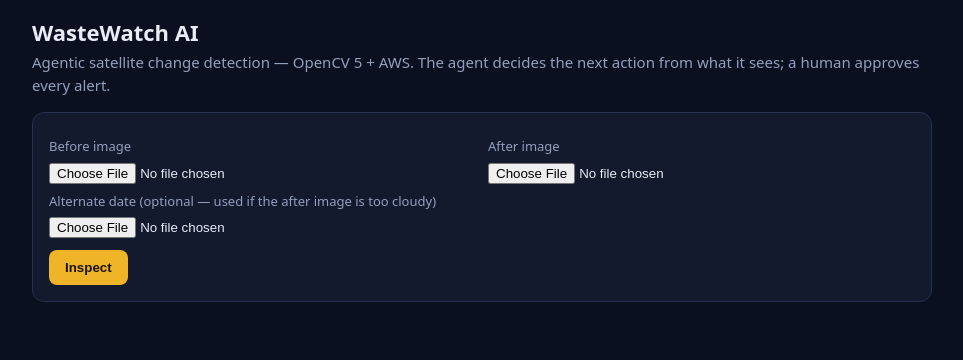
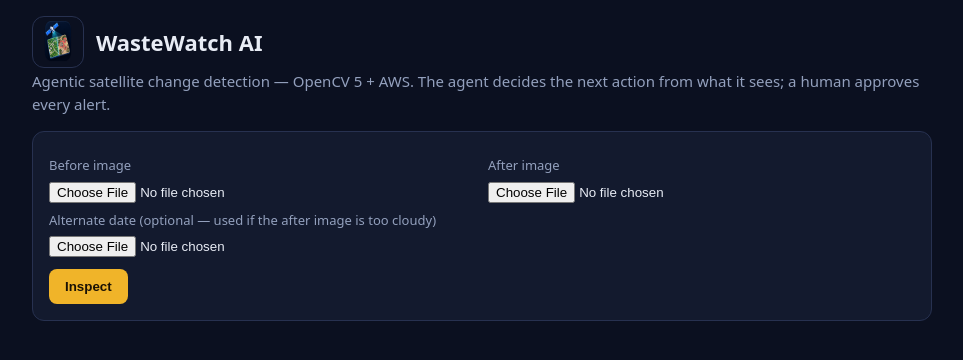
Before and after one commit to Aakashdeep-Srivastava/wastewatch-ai, a FastAPI app: page / in a window 1280 px wide. Shown: the top 360 px of the page, without its empty margins (158-1121 px from the left). Run offline with FastAPI, Linux system fonts and the light colour scheme.

Commit message:
Add satellite icon as logo and favicon

```diff
--- a/app/main.py
+++ b/app/main.py
@@ -12,19 +12,27 @@ import shutil
 import cv2 as cv
 
 from fastapi import FastAPI, UploadFile, File, Form, Header, HTTPException
-from fastapi.responses import HTMLResponse, JSONResponse
+from fastapi.responses import HTMLResponse, JSONResponse, FileResponse
 from fastapi.staticfiles import StaticFiles
 
 from . import agent, store
 
 OUT = os.getenv("ORBIT_OUT", "out")
 os.makedirs(OUT, exist_ok=True)
+STATIC = os.path.join(os.path.dirname(__file__), "static")
+LOGO = os.path.join(STATIC, "logo.png")
 MAX_BYTES = int(os.getenv("MAX_UPLOAD_BYTES", str(20 * 1024 * 1024)))   # 20 MB/file
 MAX_PIXELS = int(os.getenv("MAX_PIXELS", str(40_000_000)))             # ~40 MP
 REVIEWER_TOKEN = os.getenv("REVIEWER_TOKEN", "dev-reviewer-token")      # set in prod!
 
 app = FastAPI(title="WasteWatch AI")
 app.mount("/out", StaticFiles(directory=OUT), name="out")
+app.mount("/static", StaticFiles(directory=STATIC), name="static")
+
+
+@app.get("/favicon.ico", include_in_schema=False)
+def favicon():
+    return FileResponse(LOGO)
 
 
 @app.get("/", response_class=HTMLResponse)
--- a/app/templates/index.html
+++ b/app/templates/index.html
@@ -4,6 +4,9 @@
 <meta charset="utf-8"/>
 <meta name="viewport" content="width=device-width, initial-scale=1"/>
 <title>WasteWatch AI</title>
+<link rel="icon" type="image/png" href="/static/logo.png"/>
+<link rel="apple-touch-icon" href="/static/logo.png"/>
+<meta name="theme-color" content="#0b1020"/>
 <style>
   :root { --bg:#0b1020; --card:#131a2e; --ink:#e8ecf5; --mut:#93a0bd;
           --acc:#f0b429; --ok:#2fbf71; --warn:#e5484d; --line:#273150; }
@@ -11,6 +14,10 @@
     background:var(--bg);color:var(--ink);padding:16px}
   .wrap{max-width:900px;margin:0 auto}
   h1{font-size:22px;margin:0 0 2px} .sub{color:var(--mut);margin:0 0 16px}
+  .brand{display:flex;align-items:center;gap:12px;margin:0 0 2px}
+  .brand img{width:52px;height:52px;border-radius:12px;border:1px solid var(--line);
+    margin-top:0;flex:0 0 auto}
+  .brand h1{margin:0}
   .card{background:var(--card);border:1px solid var(--line);border-radius:12px;
     padding:16px;margin-bottom:16px}
   label{display:block;font-size:13px;color:var(--mut);margin:8px 0 4px}
@@ -34,7 +41,10 @@
 </head>
 <body>
 <div class="wrap">
-  <h1>WasteWatch AI</h1>
+  <div class="brand">
+    <img src="/static/logo.png" alt="WasteWatch AI logo"/>
+    <h1>WasteWatch AI</h1>
+  </div>
   <p class="sub">Agentic satellite change detection — OpenCV 5 + AWS. The agent
      decides the next action from what it sees; a human approves every alert.</p>
 
```
Also changed, not shown: app/static/logo.png (added).
